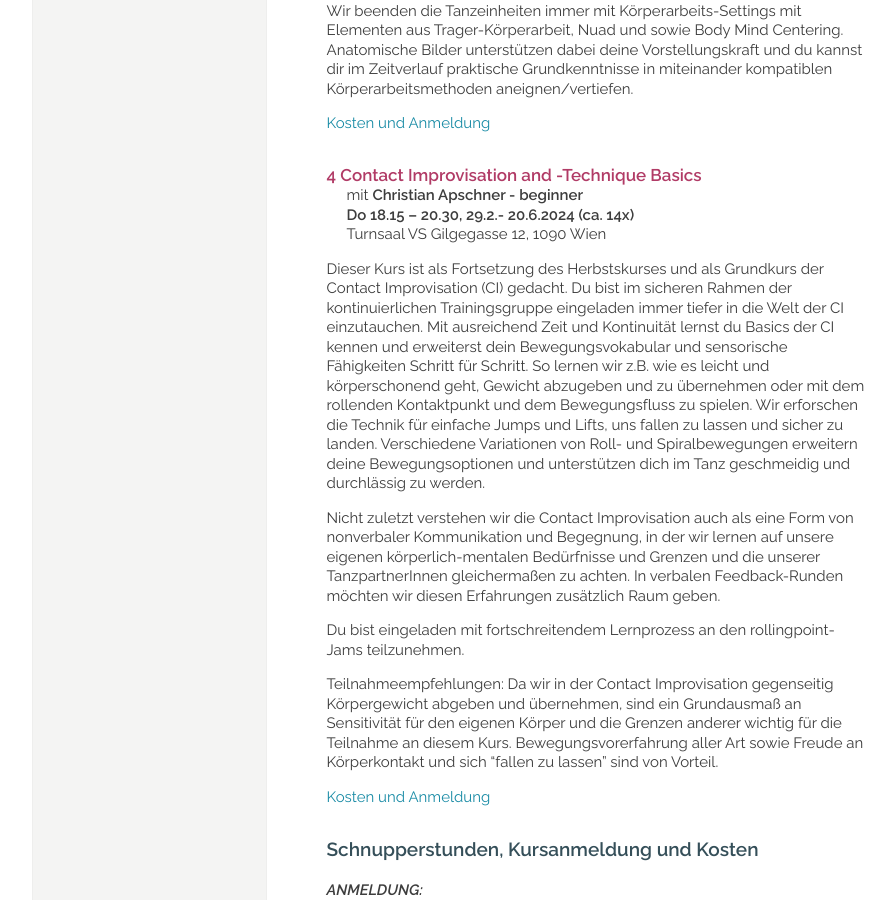
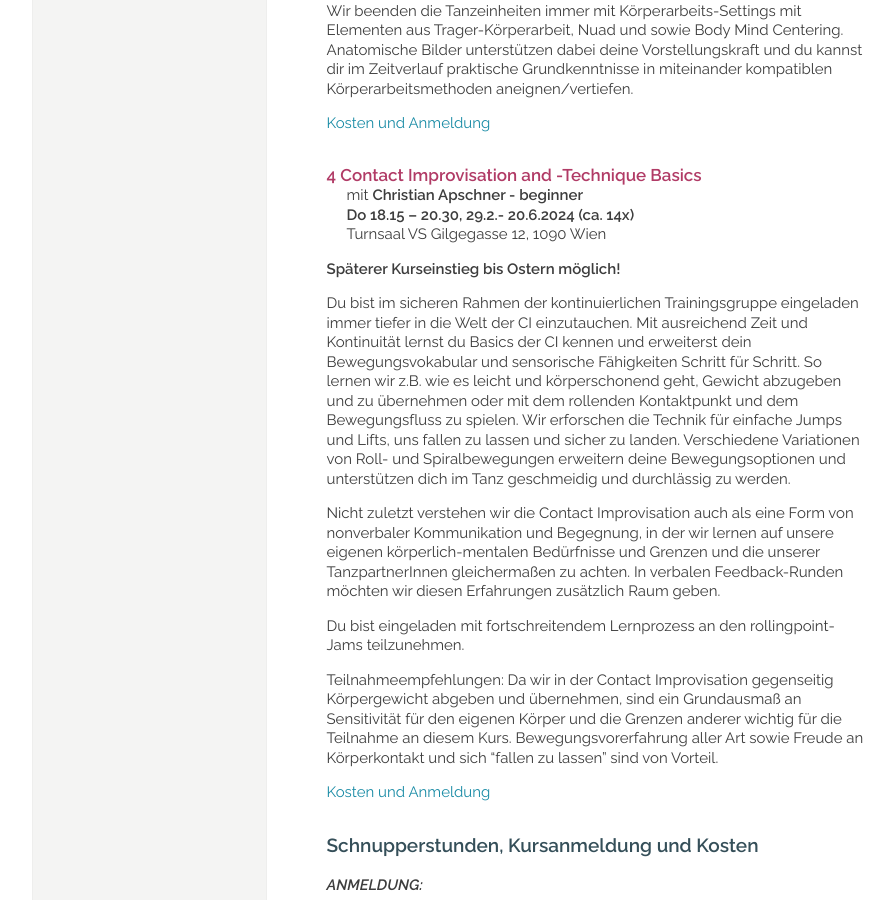
Before and after one commit to manulari/rollingpointat, a Jekyll site: the page built from _pages_de/somsem24.md, in a window 1280 px wide and 900 px high, scrolled down 2084 px. Shown: the whole window, without its empty margins (152-1047 px from the left). Built offline with Jekyll 4.4.1, drawn with Linux system fonts in a browser that asks for light colours; comment, search, counter and statistics services are not loaded.

Commit message:
Update page (de) “somsem24”

```diff
--- a/_pages_de/somsem24.md
+++ b/_pages_de/somsem24.md
@@ -90,7 +90,9 @@ mit **Christian Apschner - beginner**\
 **Do 18.15 – 20.30, 29.2.- 20.6.2024 (ca. 14x)**\
 Turnsaal VS Gilgegasse 12, 1090 Wien
 
-Dieser Kurs ist als Fortsetzung des Herbstskurses und als Grundkurs der Contact Improvisation (CI) gedacht. Du bist im sicheren Rahmen der kontinuierlichen Trainingsgruppe eingeladen immer tiefer in die Welt der CI einzutauchen. Mit ausreichend Zeit und Kontinuität lernst du Basics der CI kennen und erweiterst dein Bewegungsvokabular und sensorische Fähigkeiten Schritt für Schritt. So lernen wir z.B. wie es leicht und körperschonend geht, Gewicht abzugeben und zu übernehmen oder mit dem rollenden Kontaktpunkt und dem Bewegungsfluss zu spielen. Wir erforschen die Technik für einfache Jumps und Lifts, uns fallen zu lassen und sicher zu landen. Verschiedene Variationen von Roll- und Spiralbewegungen erweitern deine Bewegungsoptionen und unterstützen dich im Tanz geschmeidig und durchlässig zu werden.
+**Späterer Kurseinstieg bis Ostern möglich!**
+
+Du bist im sicheren Rahmen der kontinuierlichen Trainingsgruppe eingeladen immer tiefer in die Welt der CI einzutauchen. Mit ausreichend Zeit und Kontinuität lernst du Basics der CI kennen und erweiterst dein Bewegungsvokabular und sensorische Fähigkeiten Schritt für Schritt. So lernen wir z.B. wie es leicht und körperschonend geht, Gewicht abzugeben und zu übernehmen oder mit dem rollenden Kontaktpunkt und dem Bewegungsfluss zu spielen. Wir erforschen die Technik für einfache Jumps und Lifts, uns fallen zu lassen und sicher zu landen. Verschiedene Variationen von Roll- und Spiralbewegungen erweitern deine Bewegungsoptionen und unterstützen dich im Tanz geschmeidig und durchlässig zu werden.
 
 Nicht zuletzt verstehen wir die Contact Improvisation auch als eine Form von nonverbaler Kommunikation und Begegnung, in der wir lernen auf unsere eigenen körperlich-mentalen Bedürfnisse und Grenzen und die unserer TanzpartnerInnen gleichermaßen zu achten. In verbalen Feedback-Runden möchten wir diesen Erfahrungen zusätzlich Raum geben.
 
```
